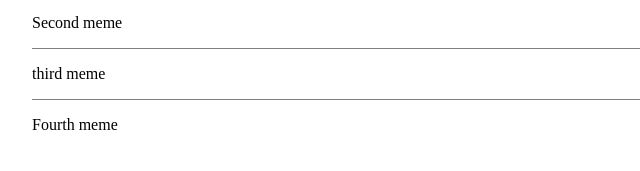
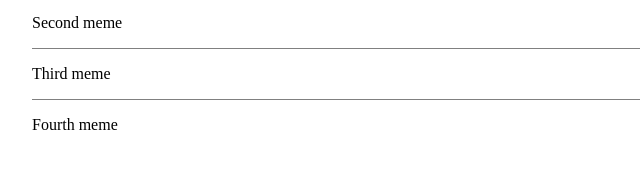
Before and after one commit to 1p0s31d0n1/cssBayan, a plain HTML site: page index.html in a window 1280 px wide. Shown: the part 323-494 px from the top of the page, 292-932 px from the left. Drawn offline with Linux system fonts and the light colour scheme.

Commit message:
fix: fix grammatic mistakes (Sat Mar 11 16:12:06 MSK 2023)

```diff
--- a/index.html
+++ b/index.html
@@ -35,7 +35,7 @@
             <input type="radio" id="thirdMeme" name="meme"/>
             <label for="thirdMeme">
                 <div class="headerMeme">
-                    <p>third meme</p>
+                    <p>Third meme</p>
                     <img class="icon" width="3%" src="img/clear-svgrepo-com.svg">
                 </div>
                 <div class="meme">
```
